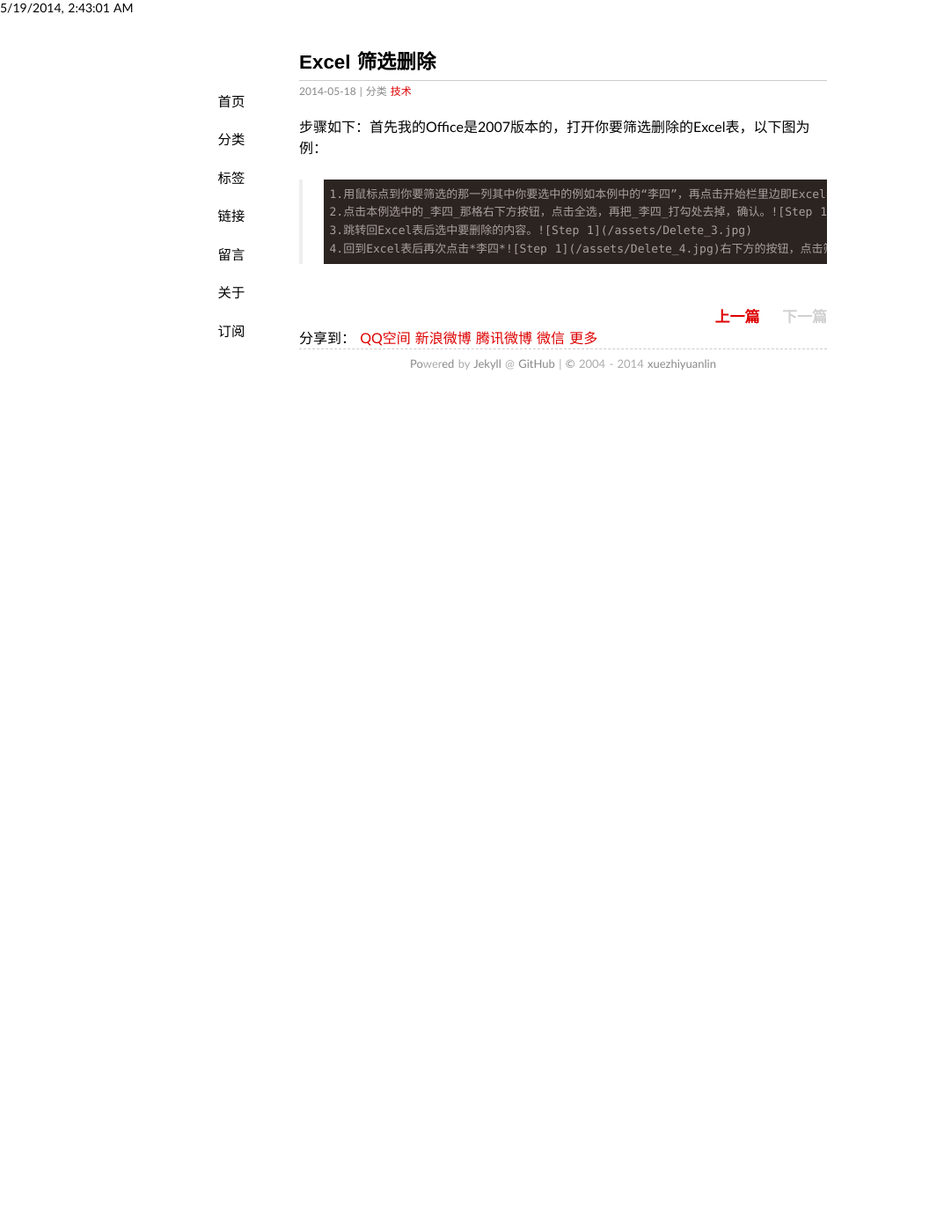
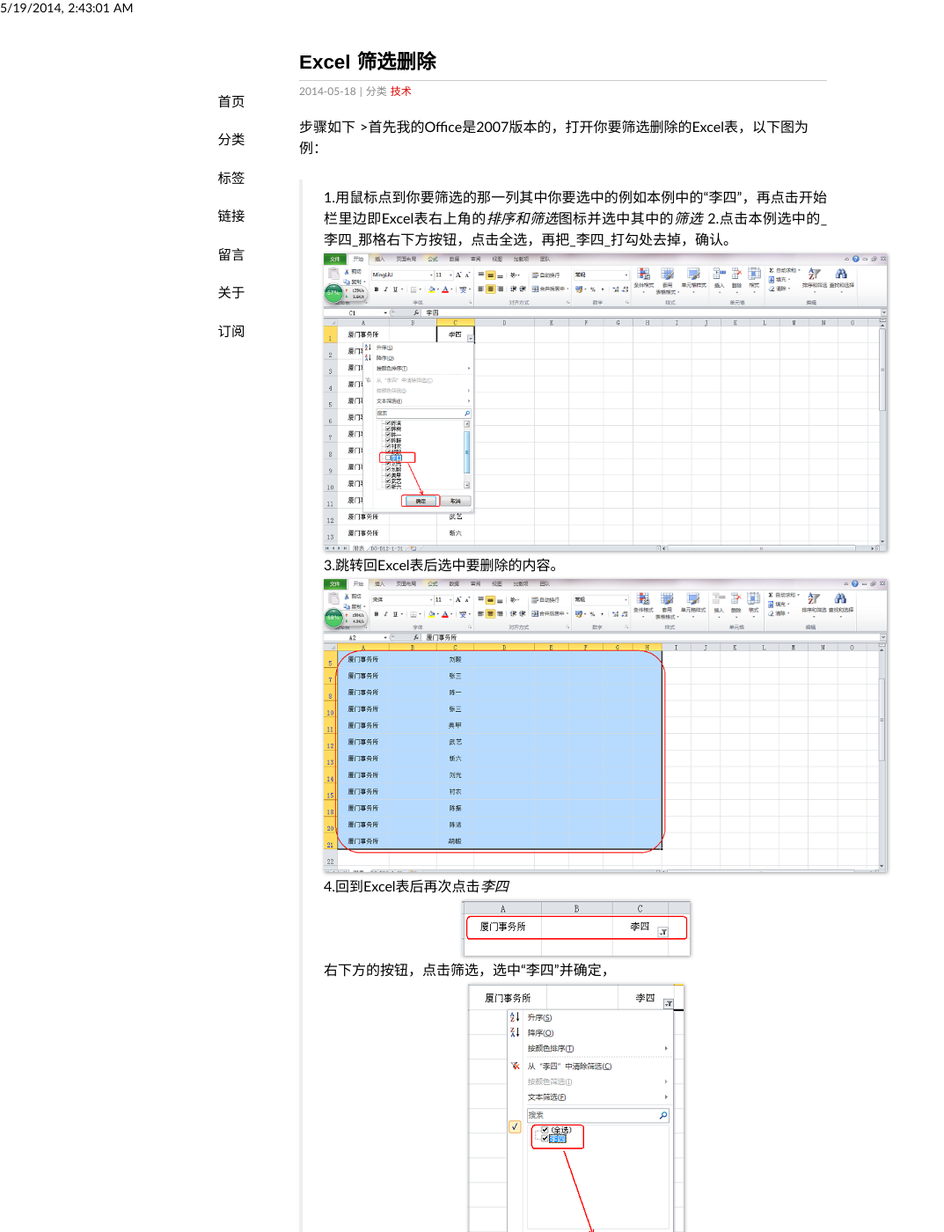
Before and after one commit to Xuezhiyuanlin/xuezhiyuanlin.github.io, a Jekyll site: the page built from _posts/2014-05-18-Excel delete.md, in a window 1280 px wide and 1400 px high. Shown: the whole window at 88% size, without its empty margins (0-1073 px from the left). Built offline with Jekyll 4.4.1, drawn with Linux system fonts in a browser that asks for light colours; some web fonts are replaced; Markdown is read by kramdown in place of the engine named in the settings; comment, search, counter and statistics services are not loaded.

Commit message:
Excel delete

```diff
--- a/_posts/2014-05-18-Excel delete.md
+++ b/_posts/2014-05-18-Excel delete.md
@@ -5,8 +5,8 @@
 thread: 143
 categories: 技术
 ---
-步骤如下：首先我的Office是2007版本的，打开你要筛选删除的Excel表，以下图为例：
-> 	1.用鼠标点到你要筛选的那一列其中你要选中的例如本例中的“李四”，再点击开始栏里边即Excel表右上角的*排序和筛选*图标并选中其中的*筛选* ![Step 1](/assets/Delete_1.jpg)
->	2.点击本例选中的_李四_那格右下方按钮，点击全选，再把_李四_打勾处去掉，确认。![Step 1](/assets/Delete_2.jpg)
->	3.跳转回Excel表后选中要删除的内容。![Step 1](/assets/Delete_3.jpg)
->	4.回到Excel表后再次点击*李四*![Step 1](/assets/Delete_4.jpg)右下方的按钮，点击筛选，选中“李四”并确定，![Step 1](/assets/Delete_5.jpg)最后就得到了（删除了不要的信息）![Step 1](/assets/Delete_6.jpg)
+步骤如下  >首先我的Office是2007版本的，打开你要筛选删除的Excel表，以下图为例：
+> 1.用鼠标点到你要筛选的那一列其中你要选中的例如本例中的“李四”，再点击开始栏里边即Excel表右上角的*排序和筛选*图标并选中其中的*筛选* <!-- ![Step 1](/assets/Delete_1.jpg) -->
+>2.点击本例选中的_李四_那格右下方按钮，点击全选，再把_李四_打勾处去掉，确认。![Step 2](/assets/Delete_2.jpg)
+>3.跳转回Excel表后选中要删除的内容。![Step 3](/assets/Delete_3.jpg)
+>4.回到Excel表后再次点击*李四*![Step 4](/assets/Delete_4.jpg)右下方的按钮，点击筛选，选中“李四”并确定，![Step 5](/assets/Delete_5.jpg)最后就得到了（删除了不要的信息）![Step 6](/assets/Delete_6.jpg)
```
